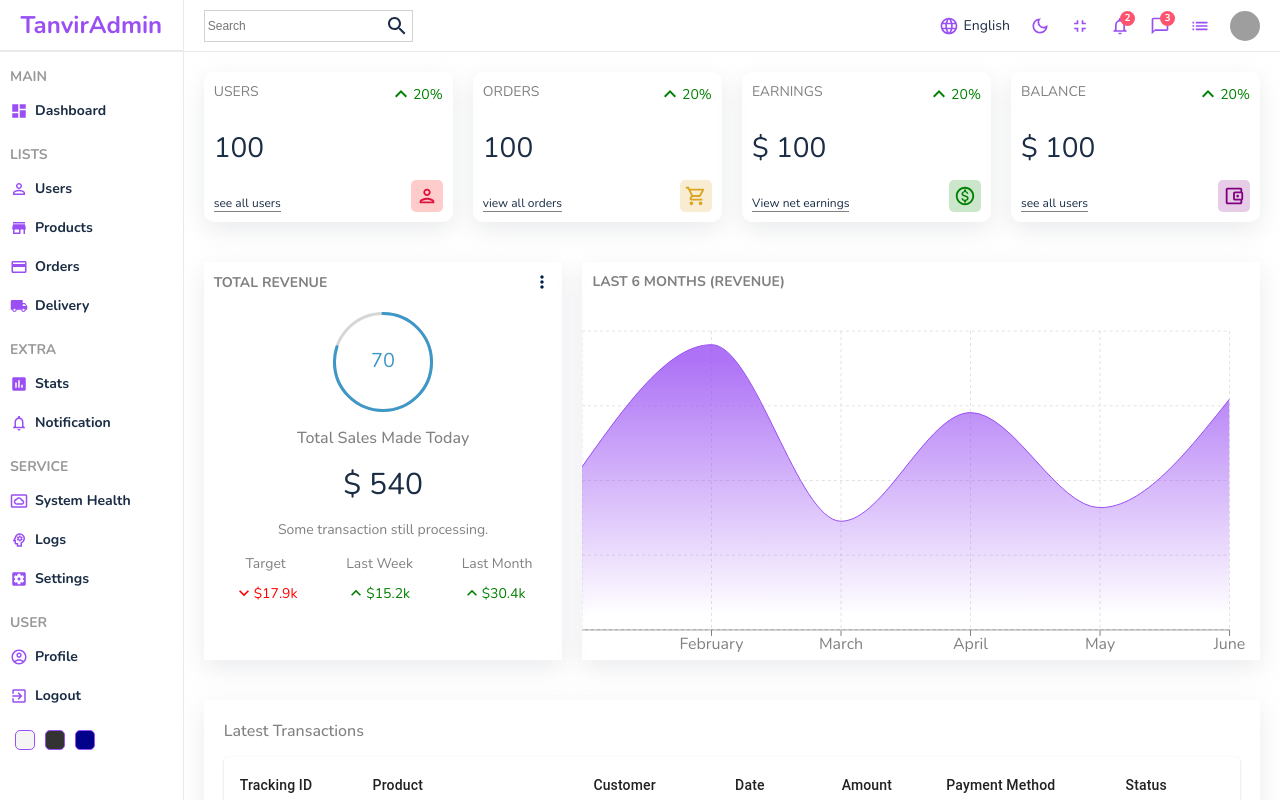
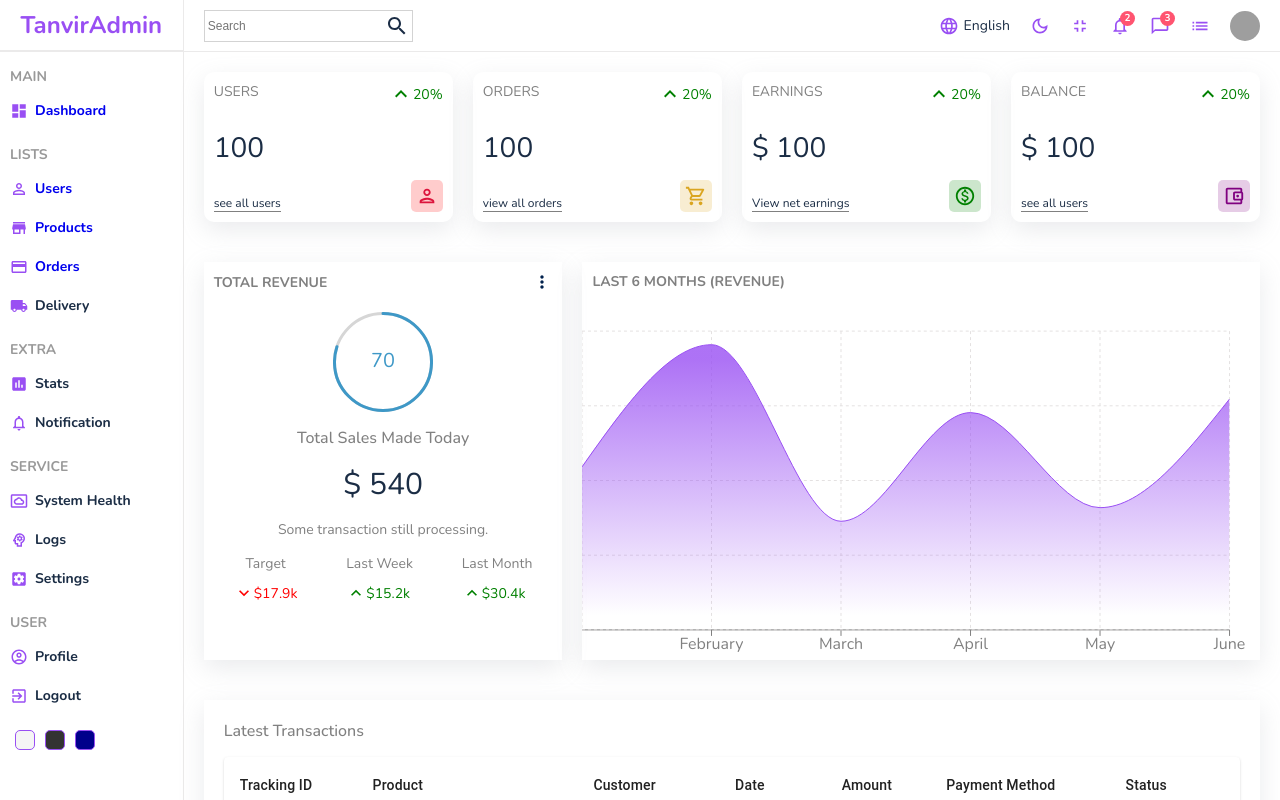
Before and after one commit to tanvirch0750/React-Admin-Dashboard, a React (Create React App) app: page / in a window 1280 px wide. Shown: the top 800 px of the page. Built offline with nearby package versions, Linux system fonts and the light colour scheme; grey boxes are pictures that could not be loaded.

Commit message:
add linking around the dashboard

```diff
--- a/src/components/data-table/DataTable.jsx
+++ b/src/components/data-table/DataTable.jsx
@@ -19,7 +19,7 @@
       renderCell: (params) => {
         return (
           <div className="cellAction">
-            <Link to="/users/test" style={{ textDecoration: 'none' }}>
+            <Link to="/users/test">
               <div className="viewButton">View</div>
             </Link>
             <div
--- a/src/components/sidebar/Sidebar.jsx
+++ b/src/components/sidebar/Sidebar.jsx
@@ -10,35 +10,47 @@
 import SettingsApplicationsIcon from '@mui/icons-material/SettingsApplications';
 import SettingsSystemDaydreamOutlinedIcon from '@mui/icons-material/SettingsSystemDaydreamOutlined';
 import StoreIcon from '@mui/icons-material/Store';
+import { Link } from 'react-router-dom';
 import './Sidebar.scss';
 
 const Sidebar = () => {
   return (
     <div className="sidebar">
       <div className="top">
+        <Link to="/">
           <span className="logo">TanvirAdmin</span>
+        </Link>
       </div>
       <hr />
       <div className="center">
         <ul>
           <p className="title">Main</p>
+          <Link to="/">
             <li>
               <DashboardIcon classnName="icon" />
               <span>Dashboard</span>
             </li>
+          </Link>
+
           <p className="title">Lists</p>
+          <Link to="/users">
             <li>
               <PersonOutlineIcon classnName="icon" />
               <span>Users</span>
             </li>
+          </Link>
+          <Link to="/products">
             <li>
               <StoreIcon classnName="icon" />
               <span>Products</span>
             </li>
+          </Link>
+          <Link to="/orders">
             <li>
               <CreditCardIcon classnName="icon" />
               <span>Orders</span>
             </li>
+          </Link>
           <li>
             <LocalShippingIcon classnName="icon" />
             <span>Delivery</span>
--- a/src/index.scss
+++ b/src/index.scss
@@ -19,6 +19,10 @@
   color: var(--text-color);
 }
 
+a {
+  text-decoration: none;
+}
+
 .css-i4bv87-MuiSvgIcon-root {
   fill: var(--primary-color);
 }
```
Lines whose indentation alone changed are shown as unchanged.
